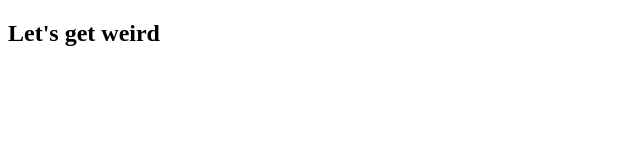
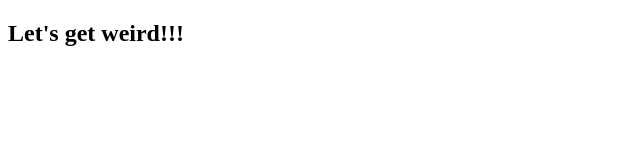
Before and after one commit to fullthom/rupaul, a plain HTML site: page www/index.html in a window 1280 px wide. Shown: the full height of the page, 0-640 px from the left. Drawn offline with Linux system fonts and the light colour scheme.

Commit message:
test (#1)
Co-authored-by: Kyle Jennings <Kyle22@gmail.com>

```diff
--- a/www/index.html
+++ b/www/index.html
@@ -4,6 +4,6 @@
     <title>Rupaul Party!</title>
   </head>
   <body>
-    <h2>Let's get weird</h2>
+    <h2>Let's get weird!!!</h2>
   </body>
 </html>
```
